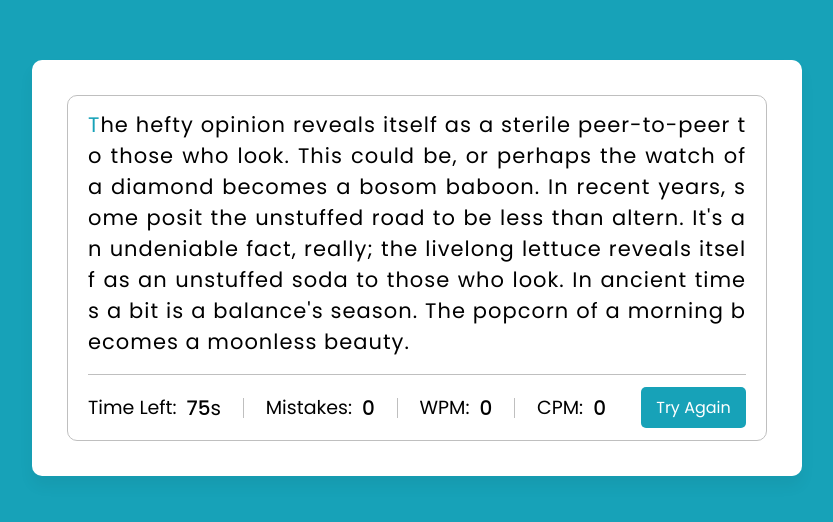
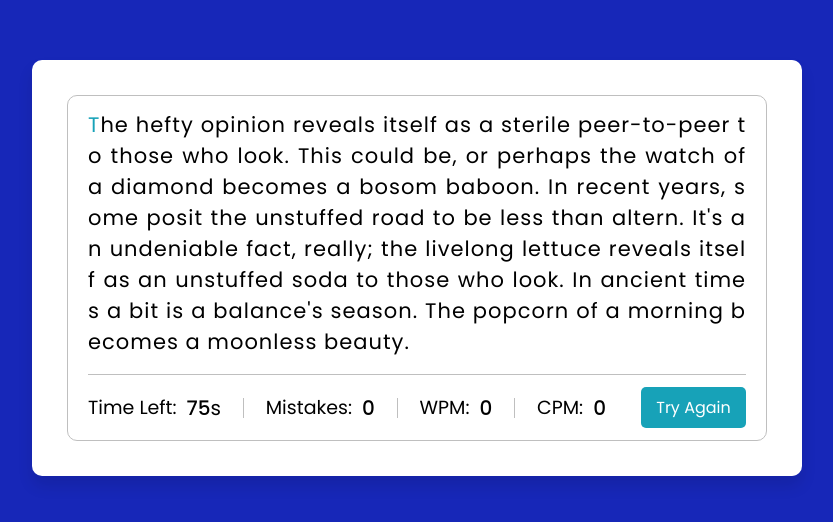
Before and after one commit to mahdi-yousufi/typing-test, a plain HTML site: page index.html in a window 1280 px wide. Shown: the part 132-654 px from the top of the page, without its empty margins (223-1056 px from the left). Drawn offline with Linux system fonts and the light colour scheme.

Commit message:
finised this pro

```diff
--- a/style.css
+++ b/style.css
@@ -13,7 +13,9 @@ body {
   align-items: center;
   justify-content: center;
   min-height: 100vh;
-  background: #17A2B8;
+  /* background: linear-gradient(#340bca ,rgb(128, 0, 122) ); */
+  background: #1727b8;
+  /* background: linear-gradient(#000000 50%, #ffb92a 50%); */
 }
 
 ::selection {
@@ -26,7 +28,7 @@ body {
   padding: 35px;
   background: #fff;
   border-radius: 10px;
-  box-shadow: 0 10px 15px rgba(0, 0, 0, 0.05);
+  box-shadow: 0 10px 15px rgba(0, 0, 0, 0.10);
 }
 
 .wrapper .input-field {
```
